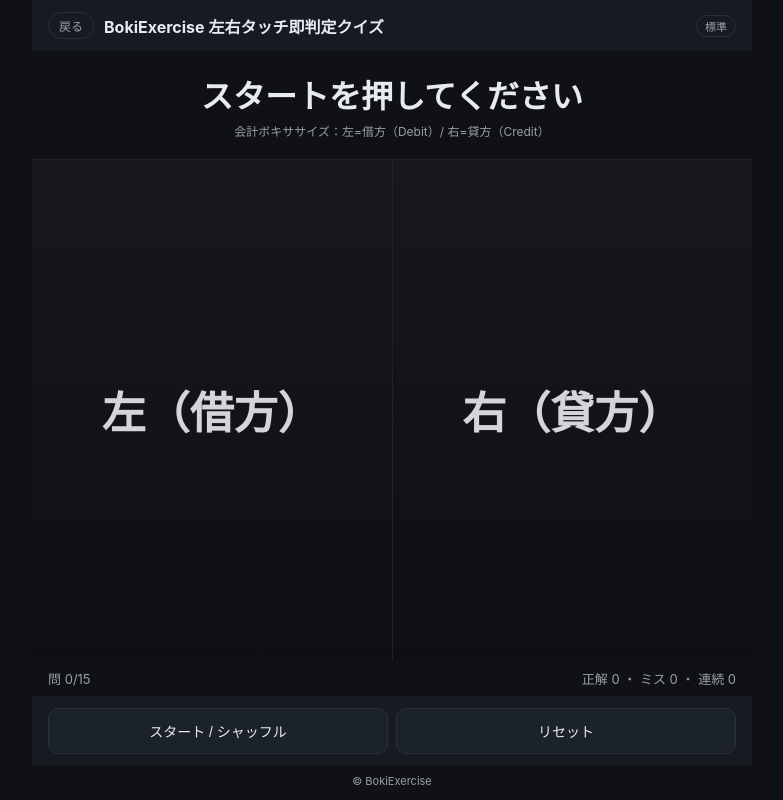
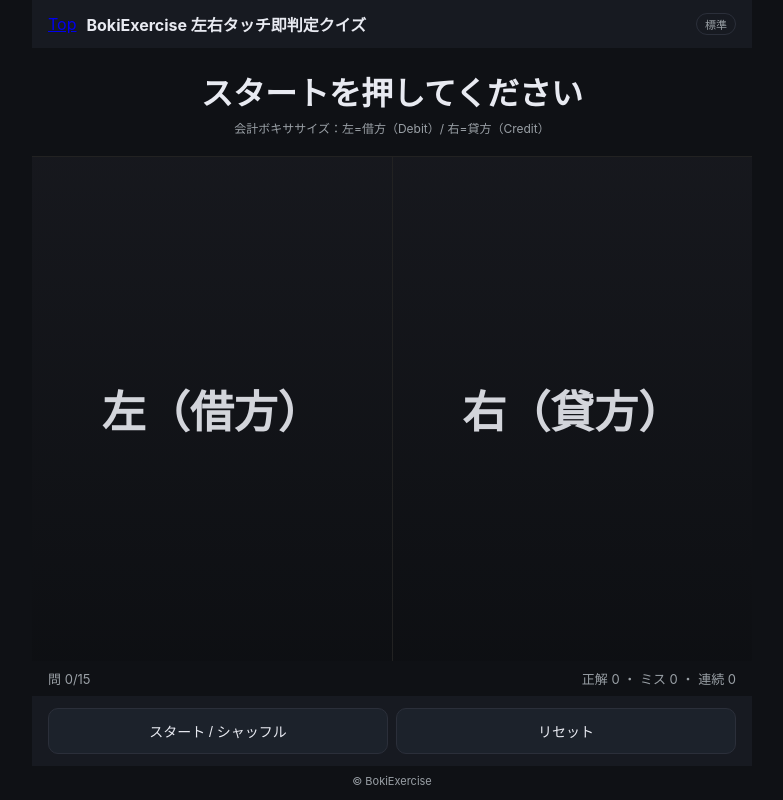
Before and after one commit to nagano-create/BokiExercise-Quiz, a plain HTML site: page touch_standard.html in a window 1280 px wide. Shown: the whole page, without its empty margins (248-1031 px from the left). Drawn offline with Linux system fonts and the light colour scheme.

Commit message:
Update touch_standard.html

```diff
--- a/touch_standard.html
+++ b/touch_standard.html
@@ -83,7 +83,7 @@
 <body>
 <div id="app">
   <header>
-    <a href="index.html" class="back-link">戻る</a>
+    <a href="index.html" class="top-link">Top</a>
     <h1>BokiExercise 左右タッチ即判定クイズ</h1>
     <div class="pill">標準</div>
   </header>
```
